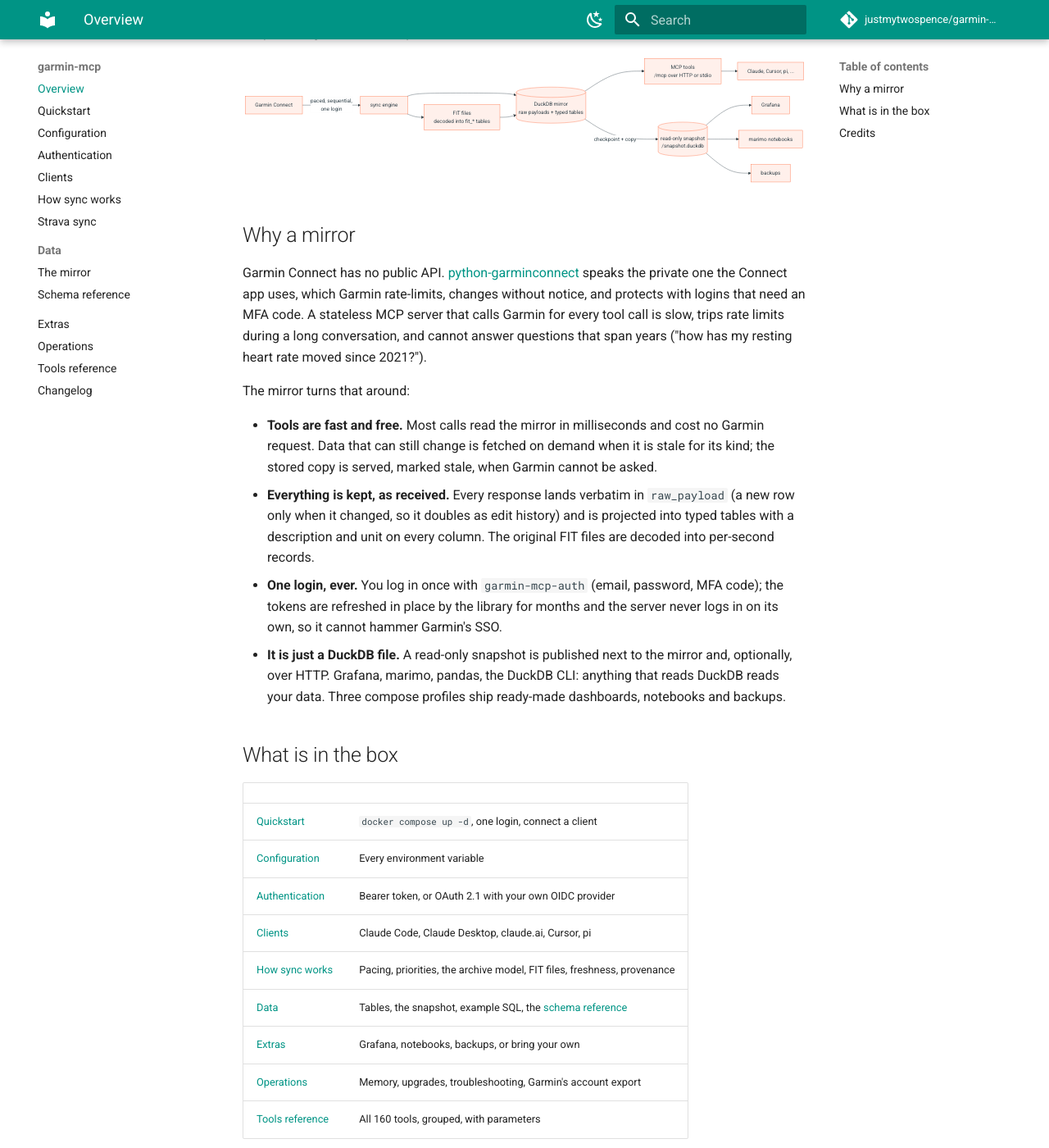
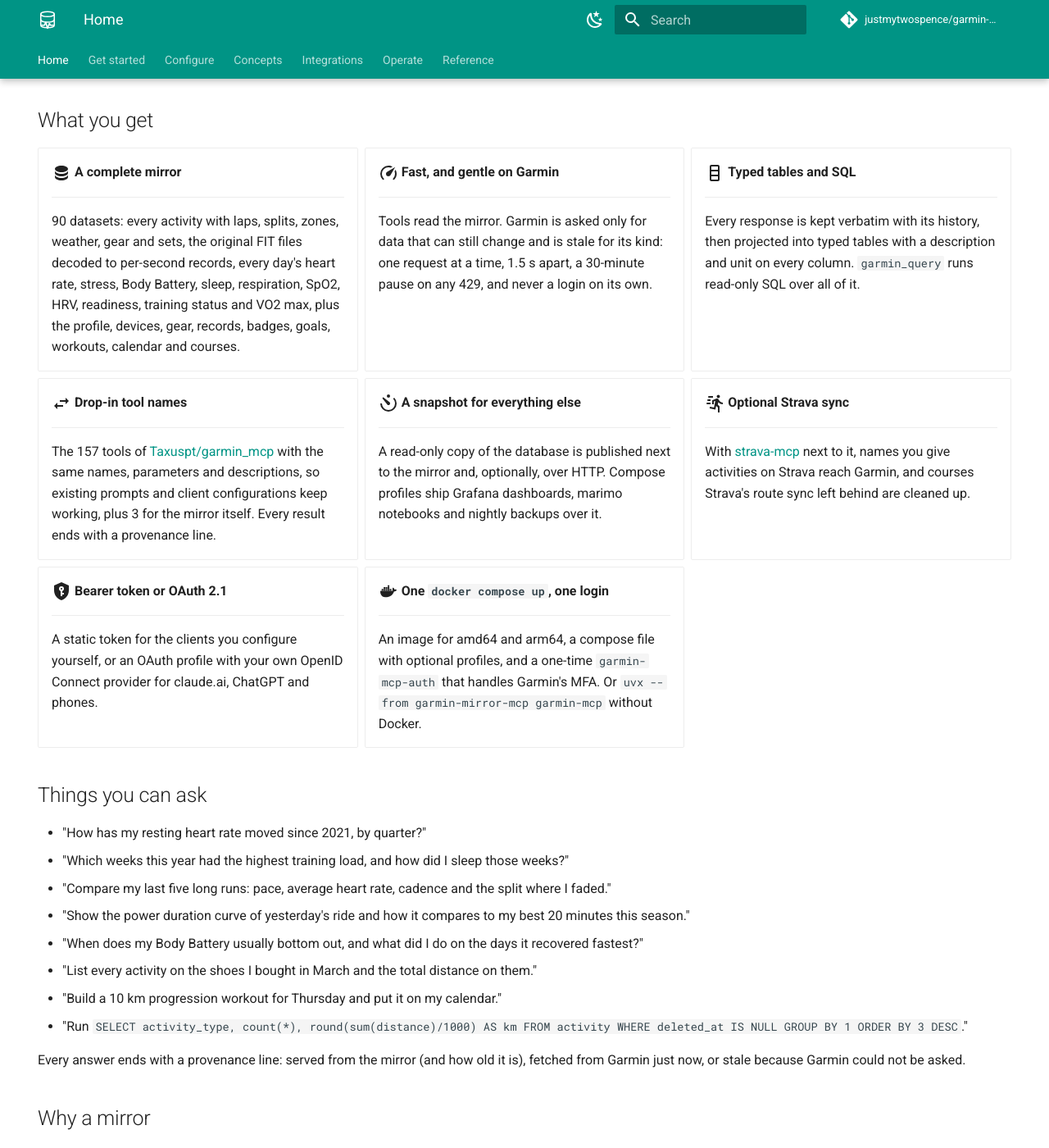
Before and after one commit to justmytwospence/garmin-mcp, an MkDocs documentation site: the page built from docs/index.md, in a window 1280 px wide and 1400 px high, scrolled down 281 px. Shown: the whole window at 82% size. Built offline with MkDocs 1.6.1 and Material for MkDocs 9.7.7, drawn with Linux system fonts in a browser that asks for light colours; comment, search, counter and statistics services are not loaded; some of the changed text lies outside the part shown.

Commit message:
docs: home page with a pitch, feature cards, example questions and a comparison; site logo and navigation tabs
An original SVG mark (a heartbeat trace over a database cylinder) as logo and
favicon, tabbed navigation grouped into Get started, Configure, Concepts,
Integrations, Operate and Reference, instant navigation and search highlighting.
The home page hides the sidebars, keeps a placeholder for screenshots, and quotes
the tool counts through the generator's markers.

````diff
--- a/docs/index.md
+++ b/docs/index.md
@@ -1,46 +1,117 @@
-# garmin-mcp
+---
+hide:
+  - navigation
+  - toc
+---
 
-An [MCP](https://modelcontextprotocol.io) server for Garmin Connect that answers from a complete local mirror of your account instead of calling Garmin for every question. A background sync fills a [DuckDB](https://duckdb.org) file with everything Garmin Connect returns for the logged-in user (activities, the original FIT files, every day's wellness data, training metrics, devices, gear, workouts, courses, badges) and keeps it fresh within the limits Garmin tolerates. The 160 tools follow [Taxuspt/garmin_mcp](https://github.com/Taxuspt/garmin_mcp), so existing clients keep working; three more expose the mirror itself as SQL.
+# Your Garmin data, mirrored and ready to ask
 
-```mermaid
-flowchart LR
-    G[Garmin Connect] -->|paced, sequential,<br/>one login| S[sync engine]
-    S --> M[(DuckDB mirror<br/>raw payloads + typed tables)]
-    S --> F[FIT files<br/>decoded into fit_* tables]
-    F --> M
-    M --> T[MCP tools<br/>/mcp over HTTP or stdio]
-    M -->|checkpoint + copy| P[(read-only snapshot<br/>/snapshot.duckdb)]
-    T --> C[Claude, Cursor, pi, ...]
-    P --> D[Grafana]
-    P --> N[marimo notebooks]
-    P --> B[backups]
-```
+**garmin-mcp** is an [MCP](https://modelcontextprotocol.io) server for Garmin Connect that answers from a complete local copy of your account instead of calling Garmin for every question. A paced background sync fills one [DuckDB](https://duckdb.org) file with everything Garmin Connect returns for you and keeps it fresh; the tools answer from it in milliseconds, and the whole thing is yours to query with SQL.
+
+[Get started](quickstart.md){ .md-button .md-button--primary }
+[GitHub](https://github.com/justmytwospence/garmin-mcp){ .md-button }
+
+<!-- screenshots -->
+
+## What you get
+
+<div class="grid cards" markdown>
+
+-   :material-database:{ .lg .middle } **A complete mirror**
+
+    ---
+
+    90 datasets: every activity with laps, splits, zones, weather, gear and sets, the original FIT files decoded to per-second records, every day's heart rate, stress, Body Battery, sleep, respiration, SpO2, HRV, readiness, training status and VO2 max, plus the profile, devices, gear, records, badges, goals, workouts, calendar and courses.
+
+-   :material-speedometer:{ .lg .middle } **Fast, and gentle on Garmin**
+
+    ---
+
+    Tools read the mirror. Garmin is asked only for data that can still change and is stale for its kind: one request at a time, 1.5 s apart, a 30-minute pause on any 429, and never a login on its own.
+
+-   :material-table-column:{ .lg .middle } **Typed tables and SQL**
+
+    ---
+
+    Every response is kept verbatim with its history, then projected into typed tables with a description and unit on every column. `garmin_query` runs read-only SQL over all of it.
+
+-   :material-swap-horizontal:{ .lg .middle } **Drop-in tool names**
+
+    ---
+
+    The <!-- count:tools-upstream -->157<!-- /count --> tools of [Taxuspt/garmin_mcp](https://github.com/Taxuspt/garmin_mcp) with the same names, parameters and descriptions, so existing prompts and client configurations keep working, plus <!-- count:tools-mirror -->3<!-- /count --> for the mirror itself. Every result ends with a provenance line.
+
+-   :material-camera-timer:{ .lg .middle } **A snapshot for everything else**
+
+    ---
+
+    A read-only copy of the database is published next to the mirror and, optionally, over HTTP. Compose profiles ship Grafana dashboards, marimo notebooks and nightly backups over it.
+
+-   :material-run-fast:{ .lg .middle } **Optional Strava sync**
+
+    ---
+
+    With [strava-mcp](https://justmytwospence.github.io/strava-mcp/) next to it, names you give activities on Strava reach Garmin, and courses Strava's route sync left behind are cleaned up.
+
+-   :material-shield-key:{ .lg .middle } **Bearer token or OAuth 2.1**
+
+    ---
+
+    A static token for the clients you configure yourself, or an OAuth profile with your own OpenID Connect provider for claude.ai, ChatGPT and phones.
+
+-   :material-docker:{ .lg .middle } **One `docker compose up`, one login**
+
+    ---
+
+    An image for amd64 and arm64, a compose file with optional profiles, and a one-time `garmin-mcp-auth` that handles Garmin's MFA. Or `uvx --from garmin-mirror-mcp garmin-mcp` without Docker.
+
+</div>
+
+## Things you can ask
+
+- "How has my resting heart rate moved since 2021, by quarter?"
+- "Which weeks this year had the highest training load, and how did I sleep those weeks?"
+- "Compare my last five long runs: pace, average heart rate, cadence and the split where I faded."
+- "Show the power duration curve of yesterday's ride and how it compares to my best 20 minutes this season."
+- "When does my Body Battery usually bottom out, and what did I do on the days it recovered fastest?"
+- "List every activity on the shoes I bought in March and the total distance on them."
+- "Build a 10 km progression workout for Thursday and put it on my calendar."
+- "Run `SELECT activity_type, count(*), round(sum(distance)/1000) AS km FROM activity WHERE deleted_at IS NULL GROUP BY 1 ORDER BY 3 DESC`."
+
+Every answer ends with a provenance line: served from the mirror (and how old it is), fetched from Garmin just now, or stale because Garmin could not be asked.
 
 ## Why a mirror
 
-Garmin Connect has no public API. [python-garminconnect](https://github.com/cyberjunky/python-garminconnect) speaks the private one the Connect app uses, which Garmin rate-limits, changes without notice, and protects with logins that need an MFA code. A stateless MCP server that calls Garmin for every tool call is slow, trips rate limits during a long conversation, and cannot answer questions that span years ("how has my resting heart rate moved since 2021?").
+Garmin Connect has no public API. [python-garminconnect](https://github.com/cyberjunky/python-garminconnect) speaks the private one the Connect app uses, which Garmin rate-limits, changes without notice, and protects with logins that need an MFA code. A stateless server that calls Garmin for every tool call is slow, trips rate limits during a long conversation, and cannot answer questions that span years.
 
-The mirror turns that around:
+The mirror turns that around. Most calls read the mirror and cost no Garmin request; data that can still change is fetched on demand when it is stale for its kind, and the stored copy is served, marked stale, when Garmin cannot be asked. Every response lands verbatim in `raw_payload` (a new row only when it changed, so it doubles as edit history) and is projected into typed tables. You log in once; the tokens refresh in place for months and the server never logs in on its own. And it is just a DuckDB file: Grafana, notebooks, pandas, the DuckDB CLI, anything that reads DuckDB reads your data.
 
-- **Tools are fast and free.** Most calls read the mirror in milliseconds and cost no Garmin request. Data that can still change is fetched on demand when it is stale for its kind; the stored copy is served, marked stale, when Garmin cannot be asked.
-- **Everything is kept, as received.** Every response lands verbatim in `raw_payload` (a new row only when it changed, so it doubles as edit history) and is projected into typed tables with a description and unit on every column. The original FIT files are decoded into per-second records.
-- **One login, ever.** You log in once with `garmin-mcp-auth` (email, password, MFA code); the tokens are refreshed in place by the library for months and the server never logs in on its own, so it cannot hammer Garmin's SSO.
-- **It is just a DuckDB file.** A read-only snapshot is published next to the mirror and, optionally, over HTTP. Grafana, marimo, pandas, the DuckDB CLI: anything that reads DuckDB reads your data. Three compose profiles ship ready-made dashboards, notebooks and backups.
+## How it compares
 
-## What is in the box
+| | garmin-mcp | [Taxuspt/garmin_mcp](https://github.com/Taxuspt/garmin_mcp) | [GarminDB](https://github.com/tcgoetz/GarminDB) | [python-garminconnect](https://github.com/cyberjunky/python-garminconnect), [garth](https://github.com/matin/garth) |
+|---|---|---|---|---|
+| What it is | MCP server over a local mirror | MCP server calling Garmin per tool call | Downloader and SQLite database with its own CLI and plots | Python libraries for the Connect API |
+| Tool call cost | Mirror read; Garmin only when stale | One or more Garmin requests each | Not an MCP server | Not an MCP server |
+| Questions spanning years | From the mirror | Limited by rate limits and per-call ranges | From the database | Your own code |
+| Data kept | Every response verbatim plus typed tables and decoded FIT files, in DuckDB | None | Summaries, monitoring and activities in SQLite | None |
+| Tool set | The upstream tools plus SQL over the mirror | <!-- count:tools-upstream -->157<!-- /count --> tools, workout builders, FIT analyses | Not applicable | Not applicable |
+| Other readers | Read-only snapshot for Grafana, notebooks, backups, httpfs | Not applicable | SQLite file | Not applicable |
 
-| | |
-|---|---|
-| [Quickstart](quickstart.md) | `docker compose up -d`, one login, connect a client |
-| [Configuration](configuration.md) | Every environment variable |
-| [Authentication](authentication.md) | Bearer token, or OAuth 2.1 with your own OIDC provider |
-| [Clients](clients.md) | Claude Code, Claude Desktop, claude.ai, Cursor, pi |
-| [How sync works](sync.md) | Pacing, priorities, the archive model, FIT files, freshness, provenance |
-| [Data](data/index.md) | Tables, the snapshot, example SQL, the [schema reference](data/schema.md) |
-| [Extras](extras.md) | Grafana, notebooks, backups, or bring your own |
-| [Operations](operations.md) | Memory, upgrades, troubleshooting, Garmin's account export |
-| [Tools reference](reference/tools.md) | All 160 tools, grouped, with parameters |
+Other Garmin MCP servers exist with smaller tool sets and the same stateless design as upstream; the comparison is the same as for the upstream column. garmin-mcp vendors upstream's tool definitions, builders and analyses (see [NOTICE](https://github.com/justmytwospence/garmin-mcp/blob/main/NOTICE)) and answers them from the mirror.
+
+## Requirements
+
+- Docker with Compose v2, or Python 3.12+ with [uv](https://docs.astral.sh/uv/). Images are built for amd64 and arm64 (a Raspberry Pi 4 or 5 works).
+- About 1.5 GB of RAM for the default compose stack (the container limit; DuckDB is capped at 512 MB and the rest is headroom for parsing), less without Docker.
+- Disk: roughly 3x the snapshot size plus the FIT files; a multi-year account with FIT files comes to a few GB.
+- A Garmin Connect account. MFA is supported through the one-time interactive login; Garmin Connect China through `GARMIN_IS_CN`.
+
+Questions about privacy, rate limits, several accounts and uninstalling are in the [FAQ](faq.md).
+
+## Works well with strava-mcp
+
+[strava-mcp](https://justmytwospence.github.io/strava-mcp/) is the same idea for Strava: a local DuckDB mirror of your Strava account behind an MCP server. Run both and a client can ask across them. With the optional [Strava sync](strava-sync.md), garmin-mcp also reads strava-mcp's export to carry activity names from Strava onto Garmin and to remove the courses Strava's route sync leaves behind, without any Strava credentials of its own.
 
 ## Credits
 
-Tool definitions, descriptions, the workout builders and validators, the FIT analyses, the challenge mappings and the nutrition tools are adapted or vendored from [Taxuspt/garmin_mcp](https://github.com/Taxuspt/garmin_mcp) (MIT). Garmin Connect access goes through [python-garminconnect](https://github.com/cyberjunky/python-garminconnect) (MIT); FIT decoding through Garmin's [FIT SDK](https://developer.garmin.com/fit/). Garmin's API is unofficial and nothing here is endorsed by Garmin. This server is meant for one person's own data.
+Tool definitions, descriptions, the workout builders and validators, the FIT analyses, the challenge mappings and the nutrition tools are adapted or vendored from [Taxuspt/garmin_mcp](https://github.com/Taxuspt/garmin_mcp) (MIT). Garmin Connect access goes through [python-garminconnect](https://github.com/cyberjunky/python-garminconnect) (MIT); FIT decoding through Garmin's [FIT SDK](https://developer.garmin.com/fit/). Garmin's API is unofficial; this project is not affiliated with, endorsed by or supported by Garmin, and is meant for one person's own data.
--- a/mkdocs.yml
+++ b/mkdocs.yml
@@ -14,13 +14,21 @@
 
 theme:
   name: material
+  logo: assets/logo.svg
+  favicon: assets/favicon.svg
   features:
+    - navigation.tabs
+    - navigation.tabs.sticky
     - navigation.sections
+    - navigation.indexes
+    - navigation.instant
+    - navigation.tracking
     - navigation.top
     - navigation.footer
     - content.code.copy
     - content.action.edit
     - search.suggest
+    - search.highlight
     - toc.follow
   palette:
     - media: "(prefers-color-scheme: light)"
@@ -39,20 +47,27 @@
         name: Light mode
 
 nav:
-  - Overview: index.md
-  - Quickstart: quickstart.md
-  - Configuration: configuration.md
-  - Authentication: authentication.md
-  - Clients: clients.md
-  - How sync works: sync.md
-  - Strava sync: strava-sync.md
-  - Data:
+  - Home: index.md
+  - Get started:
+      - Quickstart: quickstart.md
+      - Clients: clients.md
+      - FAQ: faq.md
+  - Configure:
+      - Configuration: configuration.md
+      - Authentication: authentication.md
+  - Concepts:
+      - How sync works: sync.md
       - The mirror: data/index.md
-      - Schema reference: data/schema.md
-  - Extras: extras.md
-  - Operations: operations.md
-  - Tools reference: reference/tools.md
-  - Changelog: changelog.md
+  - Integrations:
+      - Extras: extras.md
+      - Strava sync: strava-sync.md
+  - Operate:
+      - Operations: operations.md
+      - Troubleshooting: troubleshooting.md
+  - Reference:
+      - Tools: reference/tools.md
+      - Schema: data/schema.md
+      - Changelog: changelog.md
 
 markdown_extensions:
   - admonition
@@ -62,6 +77,9 @@
   - toc:
       permalink: true
   - pymdownx.details
+  - pymdownx.emoji:
+      emoji_index: !!python/name:material.extensions.emoji.twemoji
+      emoji_generator: !!python/name:material.extensions.emoji.to_svg
   - pymdownx.highlight:
       anchor_linenums: true
   - pymdownx.inlinehilite
@@ -83,3 +101,5 @@
   social:
     - icon: fontawesome/brands/github
       link: https://github.com/justmytwospence/garmin-mcp
+    - icon: fontawesome/brands/python
+      link: https://pypi.org/project/garmin-mirror-mcp/
````
Also changed, not shown: docs/assets/favicon.svg (added), docs/assets/logo.svg (added).
